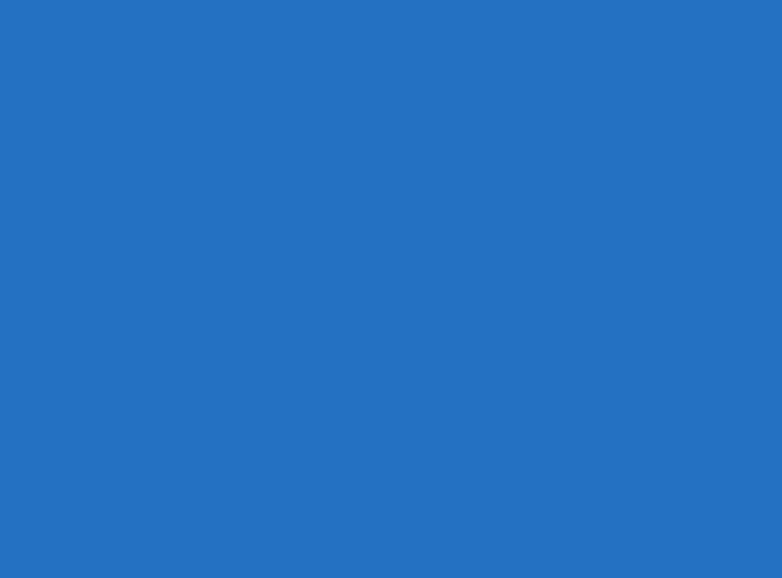
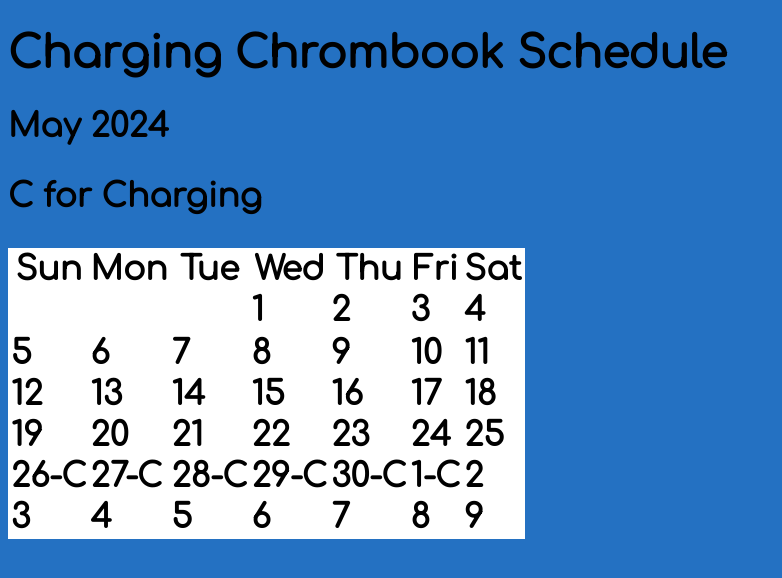
Before and after one commit to PCK49/charging, a plain HTML site: page index.html in a window 1280 px wide. Shown: the whole page, without its empty margins (0-782 px from the left). Drawn offline with Linux system fonts and the light colour scheme.

Commit message:
Update index.html

```diff
--- a/index.html
+++ b/index.html
@@ -1,13 +1,90 @@
 <!DOCTYPE html>
 <html>
 <head>
+<h1>Charging Chrombook Schedule<h1>
+<h2>May 2024
+<p>C for Charging<p>
+<table bgcolor=white
+<thead>
+	<tr>
+    <th>Sun</th>
+    <th>Mon</th>
+    <th>Tue</th>
+    <th>Wed</th>
+    <th>Thu</th>
+    <th>Fri</th>
+    <th>Sat</th>
+                </tr>
+        </thead>
+
+        <tbody>
+            <tr>
+                <td></td>
+                <td></td>
+                <td></td>
+                <td>1</td>
+                <td>2</td>
+                <td>3</td>
+                <td>4</td>
+            </tr>
+            <tr></tr>
+            <tr>
+                <td>5</td>
+                <td>6</td>
+                <td>7</td>
+                <td>8</td>
+                <td>9</td>
+                <td>10</td>
+                <td>11</td>
+            </tr>
+            <tr>
+                <td>12</td>
+                <td>13</td>
+                <td>14</td>
+                <td>15</td>
+                <td>16</td>
+                <td>17</td>
+                <td>18</td>
+            </tr>
+            <tr>
+                <td>19</td>
+                <td>20</td>
+                <td>21</td>
+                <td>22</td>
+                <td>23</td>
+                <td>24</td>
+                <td>25</td>
+            </tr>
+            <tr>
+                <td>26-C</td>
+                <td>27-C</td>
+                <td>28-C</td>
+                <td>29-C</td>
+                <td>30-C</td>
+                <td>1-C</td>
+                <td>2</td>
+            </tr>
+            <tr>
+                <td>3</td>
+                <td>4</td>
+                <td>5</td>
+                <td>6</td>
+                <td>7</td>
+                <td>8</td>
+                <td>9</td>
+            </tr>
+        </tbody>
+    </table>
+</body>
+
+</html>
+
 <link href='https://fonts.googleapis.com/css?family=Comfortaa' rel='stylesheet'>
 <style>
+
 body {
     font-family: 'Comfortaa';font-size: 22px;
 background-color:#2471c2
 
 }
 </style>
-</head>
-<body>
```
